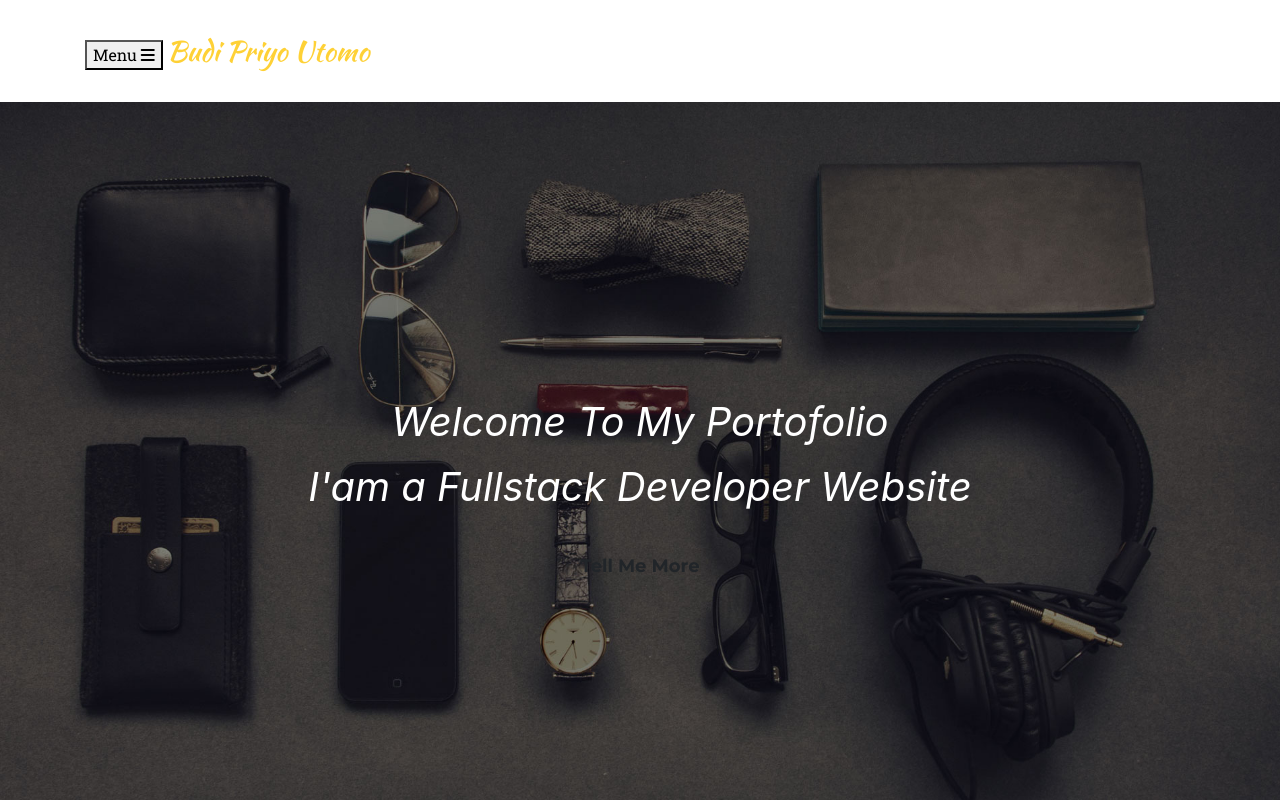
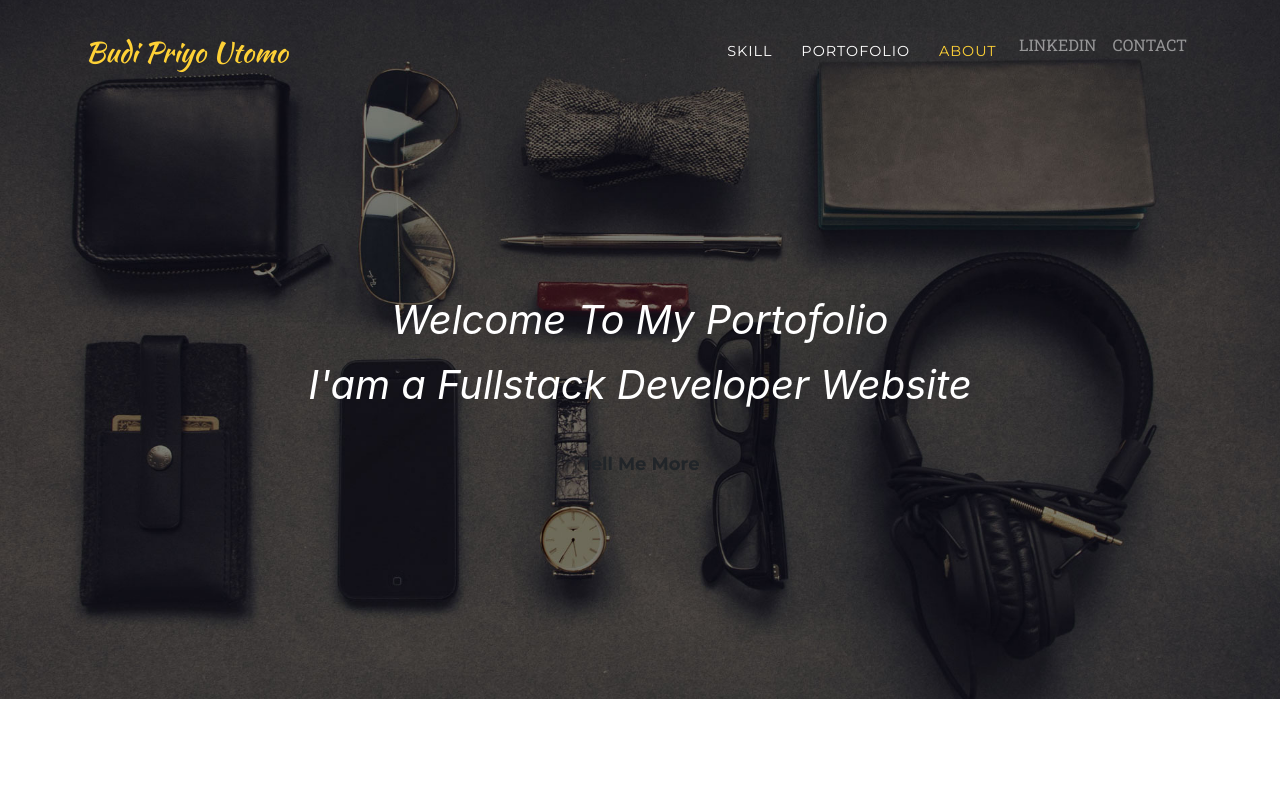
Before and after one commit to budipriyoutomo/budipriyoutomo.github.io, a plain HTML site: page index.html in a window 1280 px wide. Shown: the top 800 px of the page. Drawn offline with nearby package versions, Linux system fonts and the light colour scheme; a web font is replaced by a local one.

Commit message:
first commit

```diff
--- a/index.html
+++ b/index.html
@@ -31,45 +31,35 @@
 
 <body id="page-top" class="index">
 
-    <!-- Navigation -->
-    <nav id="mainNav" class="navbar navbar-default navbar-custom navbar-fixed-top">
+    <nav class="navbar navbar-expand-lg navbar-dark fixed-top" id="mainNav">
         <div class="container">
-            <!-- Brand and toggle get grouped for better mobile display -->
-            <div class="navbar-header page-scroll">
-                <button type="button" class="navbar-toggle" data-toggle="collapse" data-target="#bs-example-navbar-collapse-1">
-                    <span class="sr-only">Toggle navigation</span> Menu <i class="fa fa-bars"></i>
+          <a class="navbar-brand js-scroll-trigger" href="#page-top">Budi Priyo Utomo</a>
+          <button class="navbar-toggler navbar-toggler-right" type="button" data-toggle="collapse" data-target="#navbarResponsive" aria-controls="navbarResponsive" aria-expanded="false" aria-label="Toggle navigation">
+            Menu
+            <i class="fas fa-bars"></i>
           </button>
-                <a class="navbar-brand page-scroll" href="#page-top">Budi Priyo Utomo</a>
-            </div>
+          <div class="collapse navbar-collapse" id="navbarResponsive">
+            <ul class="navbar-nav text-uppercase ml-auto">
+              <li class="nav-item">
+                <a class="nav-link js-scroll-trigger" href="#services">Skill</a>
+              </li>
+              <li class="nav-item">
+                <a class="nav-link js-scroll-trigger" href="#portfolio">Portofolio</a>
+              </li>
 
-            <!-- Collect the nav links, forms, and other content for toggling -->
-            <div class="collapse navbar-collapse" id="bs-example-navbar-collapse-1">
-                <ul class="nav navbar-nav navbar-right">
-                    <li class="hidden">
-                        <a href="#page-top"></a>
+                  <li class="nav-item">
+                <a class="nav-link js-scroll-trigger" href="#about">About</a>
               </li>
               <li>
-                        <a class="page-scroll" href="#services">Skill</a>
+                <a class="nav-link js-scroll-trigger" target="blank" href="https://www.linkedin.com/in/budipriyoutomo">Linkedin</a>
             </li>
             <li>
-                        <a class="page-scroll" href="#portfolio">Portfolio</a>
-                    </li>
-                    <li>
-                        <a class="page-scroll" href="#about">About</a>
-                    </li>
-                    <li>
-                        <a class="page-scroll" target="blank" href="https://www.linkedin.com/in/franschaniago">Linkedin</a>
-                    </li>
-                    <li>
-                        <a class="page-scroll" href="#contact">Contact</a>
+                <a class="nav-link js-scroll-trigger" href="#contact">Contact</a>
             </li>
             </ul>
           </div>
-            <!-- /.navbar-collapse -->
         </div>
-        <!-- /.container-fluid -->
       </nav>
-
     <!-- Header -->
     <header class="masthead">
         <div class="container">
@@ -161,7 +151,7 @@
                         <i class="fa fa-laptop fa-stack-1x fa-inverse"></i>
                     </span>
                     <h4 class="service-heading">LARAVEL</h4>
-                    <h2 class="text-muted">20%</h2>
+                    <h2 class="text-muted">70%</h2>
                 </div>
 
                 <div class="col-md-4">
```
Lines whose indentation alone changed are shown as unchanged.
